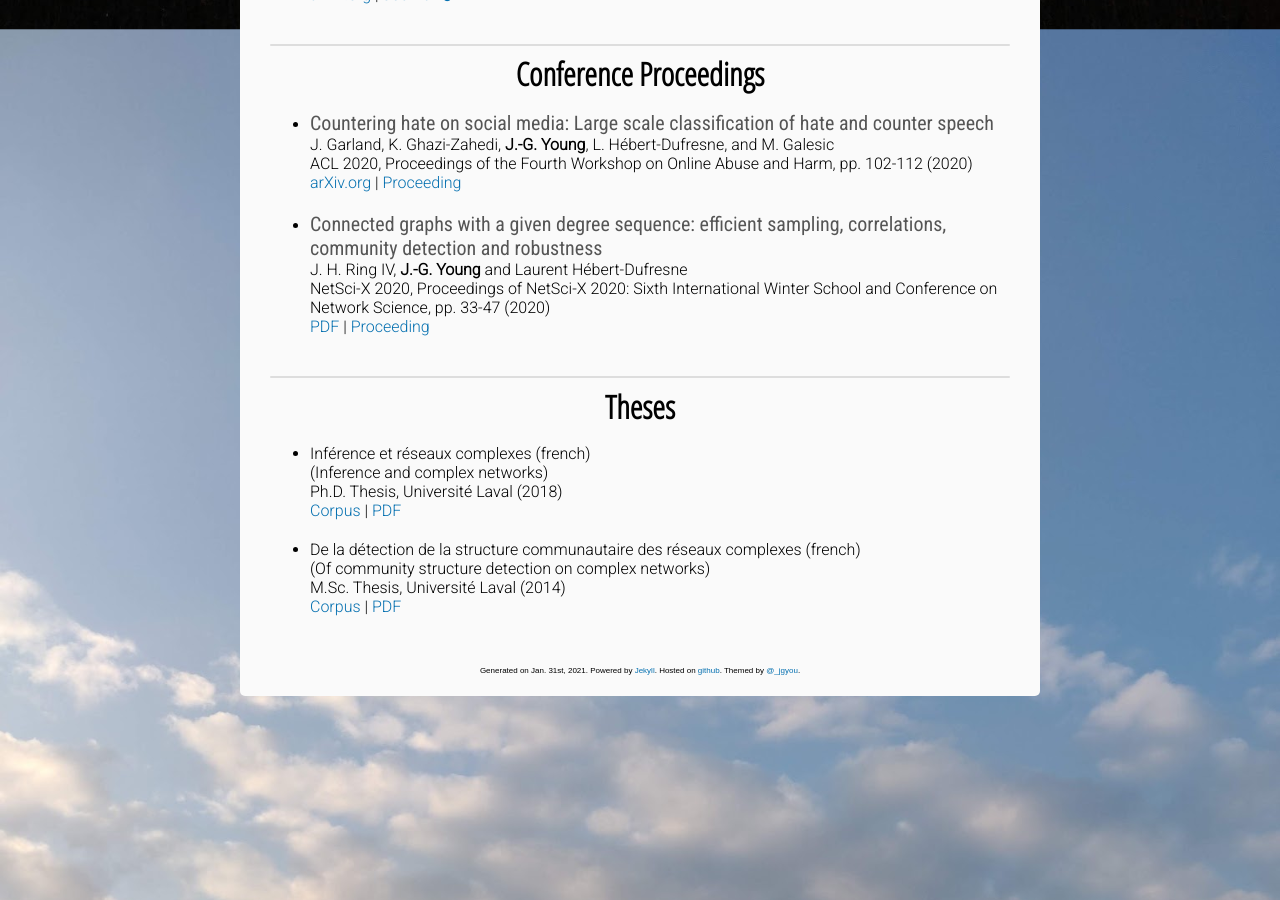
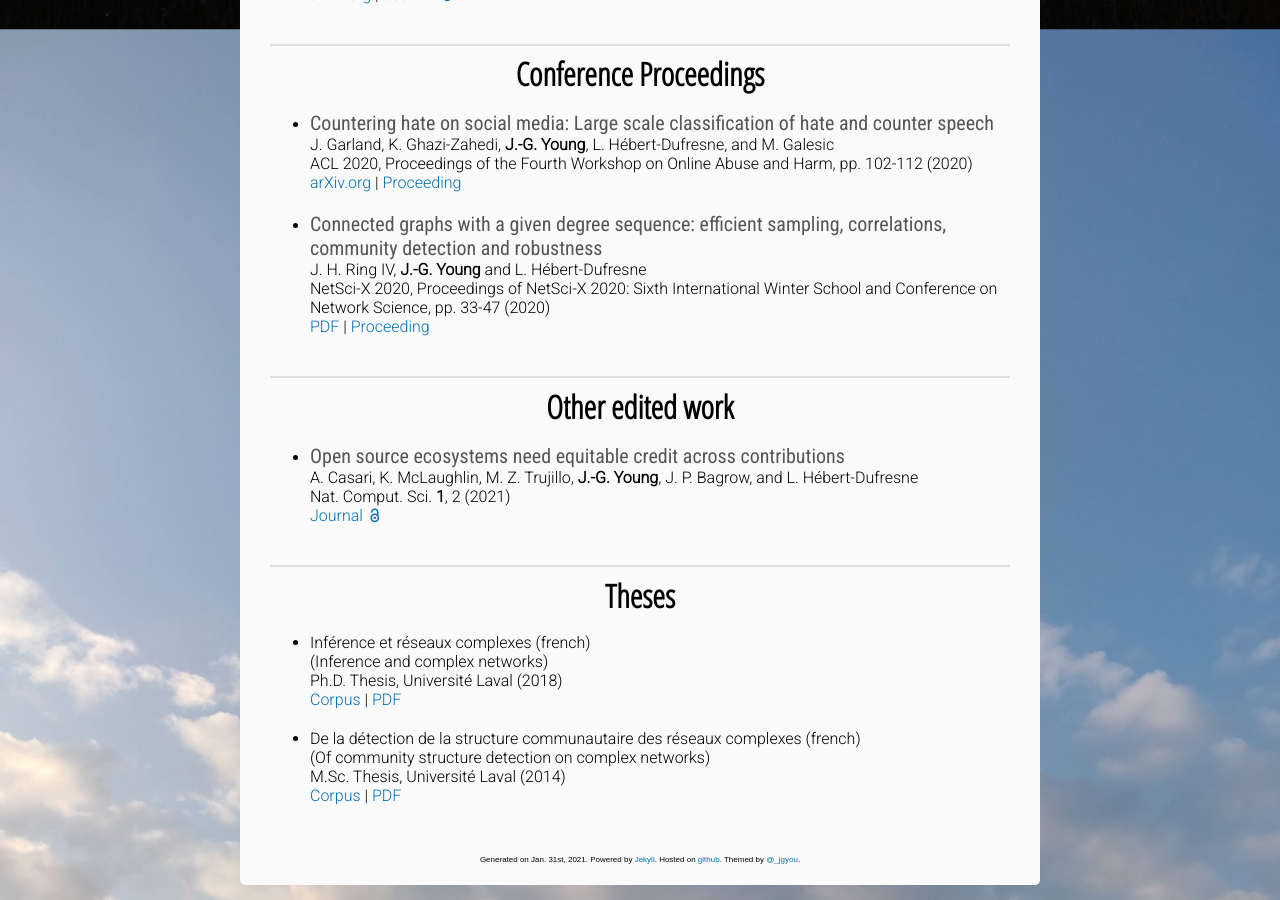
Before and after one commit to jg-you/jg-you.github.io, a Jekyll site: the page built from publications.md, in a window 1280 px wide and 900 px high, scrolled down 3384 px. Built offline with Jekyll 4.4.1, drawn with Linux system fonts in a browser that asks for light colours; some web fonts are replaced; comment, search, counter and statistics services are not loaded; some of the changed text lies outside the part shown.

Commit message:
correspondence

```diff
--- a/publications.md
+++ b/publications.md
@@ -59,7 +59,7 @@ Phys. Rev. E **101**, 042304 (2020)<br/>
 
 * <span class="pub-title">Macroscopic patterns of interacting contagions are indistinguishable from social reinforcement</span><br/>
 L. Hébert-Dufresne, S. V. Scarpino, and **J.-G. Young** <br/>
-Nature Physics **16**, 426  (2020)<br/>
+Nat. Phys. **16**, 426  (2020)<br/>
 [arXiv.org](https://arxiv.org/abs/1906.01147) | [Journal](https://doi.org/10.1038/s41567-020-0791-2) | [Supplementary Information](https://static-content.springer.com/esm/art%3A10.1038%2Fs41567-020-0791-2/MediaObjects/41567_2020_791_MOESM1_ESM.pdf) | ["News and views" by Sune Lehmann](https://www.nature.com/articles/s41567-020-0817-9.epdf?shared_access_token=WPV1ymOU9VdS86G9J1CqlNRgN0jAjWel9jnR3ZoTv0OTCQSm_WskCqpgL934ht-e0XiaJBsrRv9R_E6hNVPI1_ndb9rDvSmgpBLSzDSBztlSsmdDW-jfJYWvBwYm_g2IgksrPqEx4xSp2U6j95B12g%3D%3D&fbclid=IwAR0PTgJxh4Y24vGyvZniIeDNrqCuQuxmVjYKRv4iH9MxiukPWq7wwp34Vb4) | [PDF](http://scarpino.github.io/files/s41567-020-0791-2.pdf) | [Software](https://github.com/jg-you/complex-coinfection-inference/) | [Slides](https://speakerdeck.com/jgyou/bayesian-inference-of-effective-contagion-models-from-population-level-data)
 
 * <span class="pub-title">Phase transition in the recoverability of network history</span><br/>
@@ -158,14 +158,26 @@ ACL 2020, Proceedings of the Fourth Workshop on Online Abuse and Harm, pp. 102-1
 [arXiv.org](https://arxiv.org/abs/2006.01974) | [Proceeding](https://www.aclweb.org/anthology/2020.alw-1.13/)
 
 * <span class="pub-title">Connected graphs with a given degree sequence: efficient sampling, correlations, community detection and robustness</span><br/>
-J. H. Ring IV, **J.-G. Young** and Laurent Hébert-Dufresne <br/>
+J. H. Ring IV, **J.-G. Young** and L. Hébert-Dufresne <br/>
 NetSci-X 2020, Proceedings of NetSci-X 2020: Sixth International Winter School and Conference on Network Science, pp. 33-47 (2020)<br/>
 [PDF](/assets/CCM.pdf) | [Proceeding](https://link.springer.com/chapter/10.1007%2F978-3-030-38965-9_3)
 
 
 <div class="end-of-post"></div>
 
-<span id="nav-others"></span>
+<span id="nav-edited-work"></span>
+
+## Other edited work
+
+* <span class="pub-title">Open source ecosystems need equitable credit across contributions</span><br/>
+A. Casari, K. McLaughlin, M. Z. Trujillo, **J.-G. Young**, J. P. Bagrow, and L. Hébert-Dufresne <br/>
+Nat. Comput. Sci. **1**, 2 (2021)<br/>
+[Journal <i class="ai ai-open-access" aria-hidden="true"></i>](https://www.nature.com/articles/s43588-020-00011-w)
+
+
+<div class="end-of-post"></div>
+
+<span id="nav-theses"></span>
 ## Theses
 
 * Inférence et réseaux complexes (french)<br/>
```
Also changed, not shown: 1 other file.
